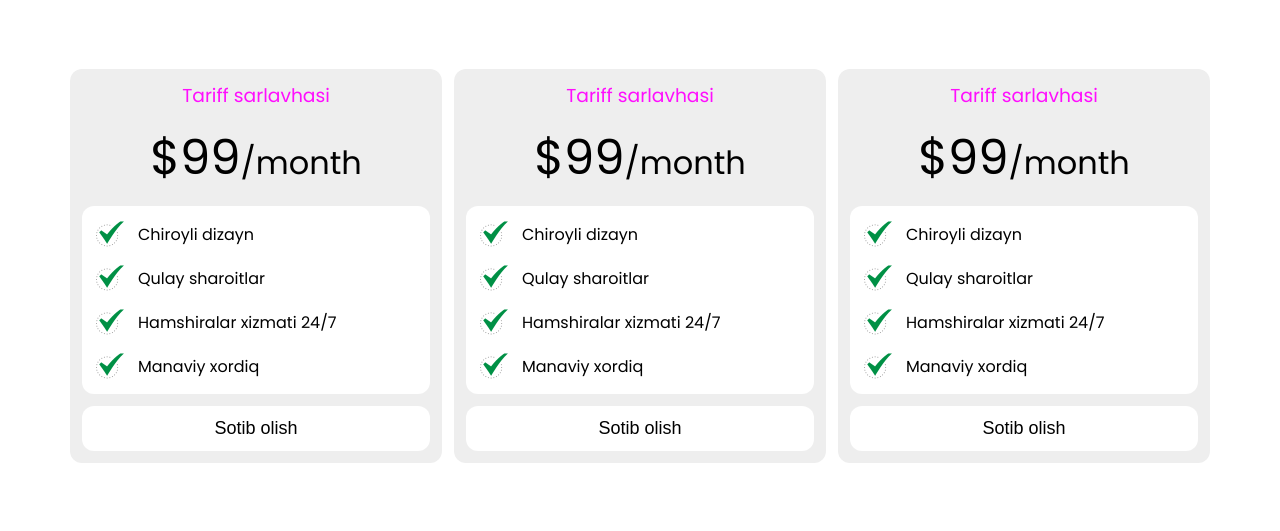
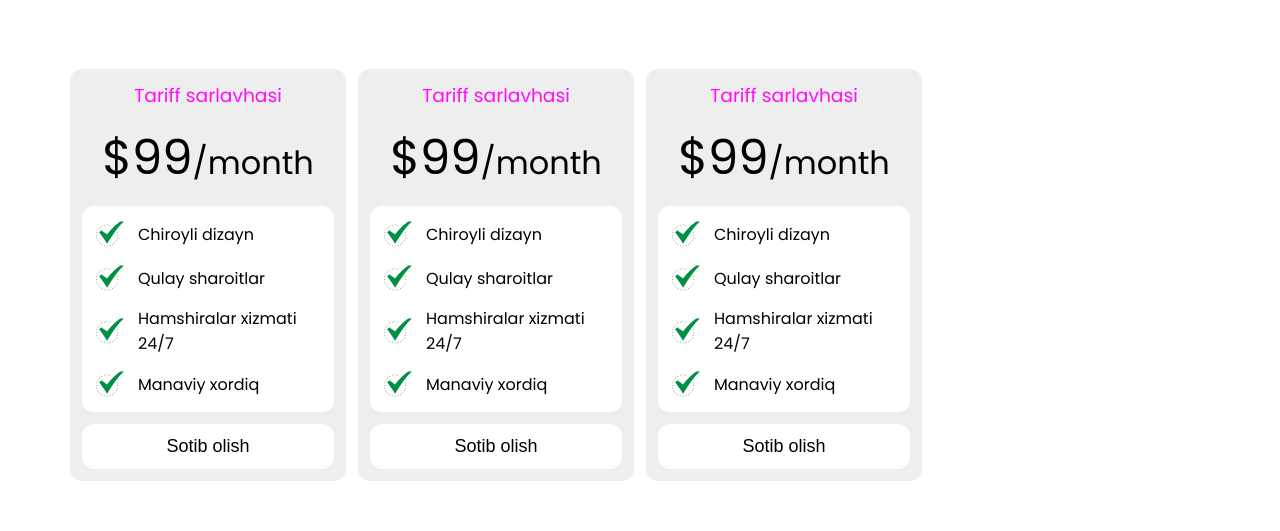
Before and after one commit to jaxongirtoshpolatov/sanatoriya, a React (Create React App) app: page / in a window 1280 px wide. Shown: the part 688-1219 px from the top of the page. Built offline with nearby package versions, Linux system fonts and the light colour scheme.

Commit message:
partially completed

```diff
--- a/src/components/tariffs/tariffs.css
+++ b/src/components/tariffs/tariffs.css
@@ -12,7 +12,7 @@
 
 .tariffs__cards {
     display: grid;
-    grid-template-columns: repeat(auto-fill, minmax(350px, 1fr));
+    grid-template-columns: repeat(auto-fill, minmax(250px, 1fr));
     margin-top: 64px;
     gap: 12px;
 }
```
